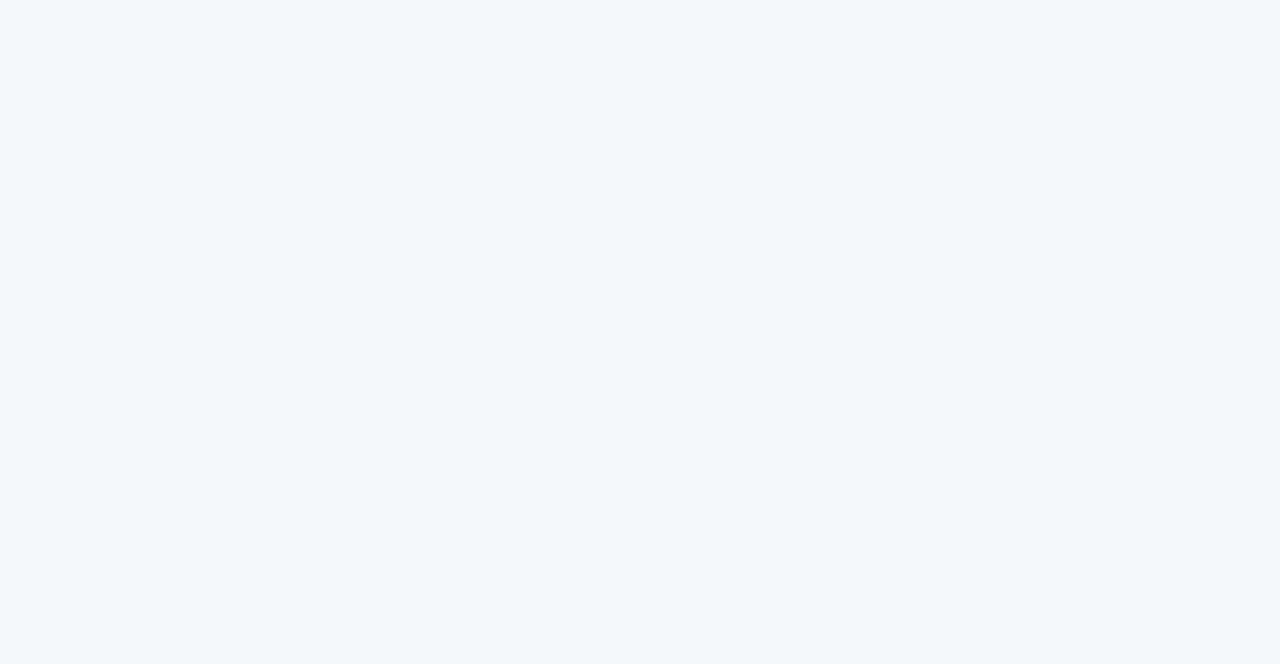
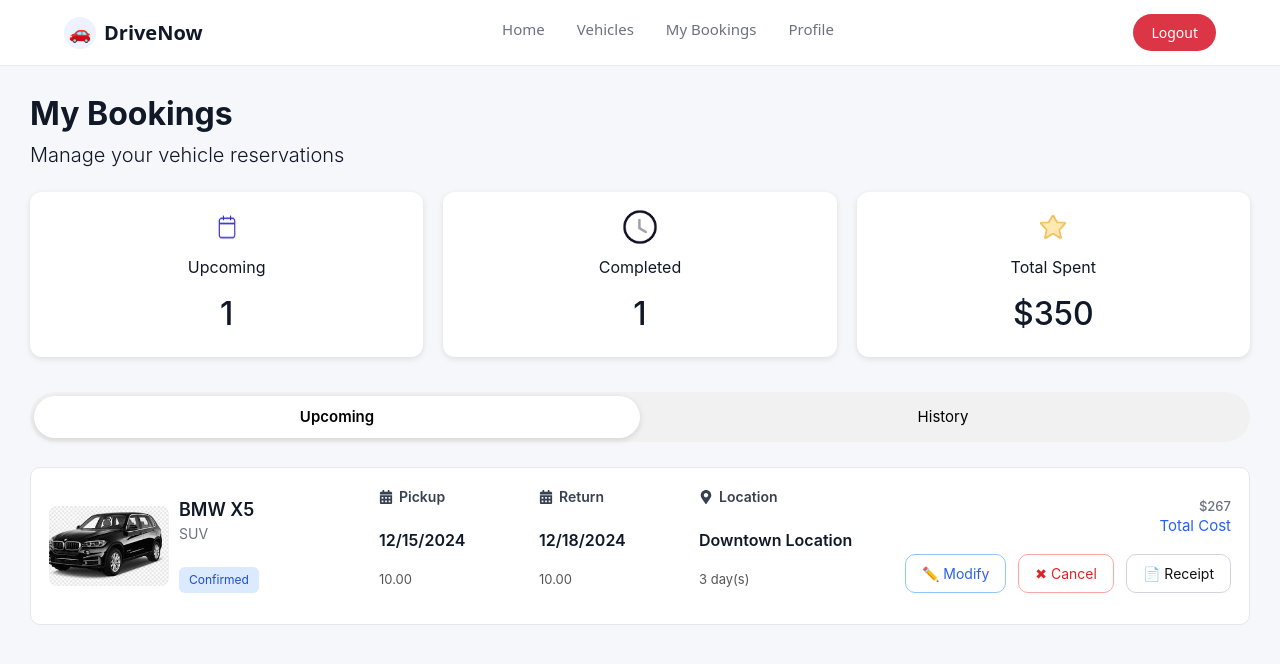
Before and after one commit to sannidhyagite-rgb/Vehicle-Rental-Management-System, a React (Vite) app in the folder drivenow-frontend/: page /my-bookings in a window 1280 px wide. Before the commit this address had no page. Shown: the top 664 px of the page. Built offline with nearby package versions, Linux system fonts and the light colour scheme.

Commit message:
WIP: Updates in MyBookings, App.jsx and navbar

```diff
--- a/drivenow-frontend/package.json
+++ b/drivenow-frontend/package.json
@@ -15,6 +15,7 @@
     "bootstrap": "^5.3.8",
     "react": "^19.2.1",
     "react-dom": "^19.2.1",
+    "react-icons": "^5.5.0",
     "react-router-dom": "^7.10.1"
   }
 }
--- a/drivenow-frontend/src/App.jsx
+++ b/drivenow-frontend/src/App.jsx
@@ -82,8 +82,17 @@ function App() {
     </>
   }
 />
+// My Bookings Page
+<Route
+  path="/my-bookings"
+  element={
+    <>
+      <CNavbar />
+      <MyBookings />
+    </>
+  }
+/>
 
-<Route path="/mybookings" element={<MyBookings />} />
       </Routes>
     </BrowserRouter>
   );
--- a/drivenow-frontend/src/components/MyBooking/MyBookings.jsx
+++ b/drivenow-frontend/src/components/MyBooking/MyBookings.jsx
@@ -1,5 +1,5 @@
 import React, { useState } from "react";
-import SummaryCards from "./SummaryCards";
+import SummaryCards from "./SummaryCards"
 import BookingTabs from "./BookingTabs";
 import BookingList from "./BookingList";
 import "./MyBooking.css";
--- a/drivenow-frontend/src/components/layout/CNavbar.jsx
+++ b/drivenow-frontend/src/components/layout/CNavbar.jsx
@@ -18,7 +18,7 @@ function CNavbar() {
       </div>
 
       <nav className="navbar-center">
-        <Link to="/" className="nav-link">Home</Link>
+        <Link to="/customerdashboard" className="nav-link">Home</Link>
         <a href="#vehicles" className="nav-link">Vehicles</a>
         <Link to="/my-bookings" className="nav-link">My Bookings</Link>
         <Link to="/profile" className="nav-link">Profile</Link>
```
Also changed, not shown: 1 other file (tests, documents, lock files or other folders).
